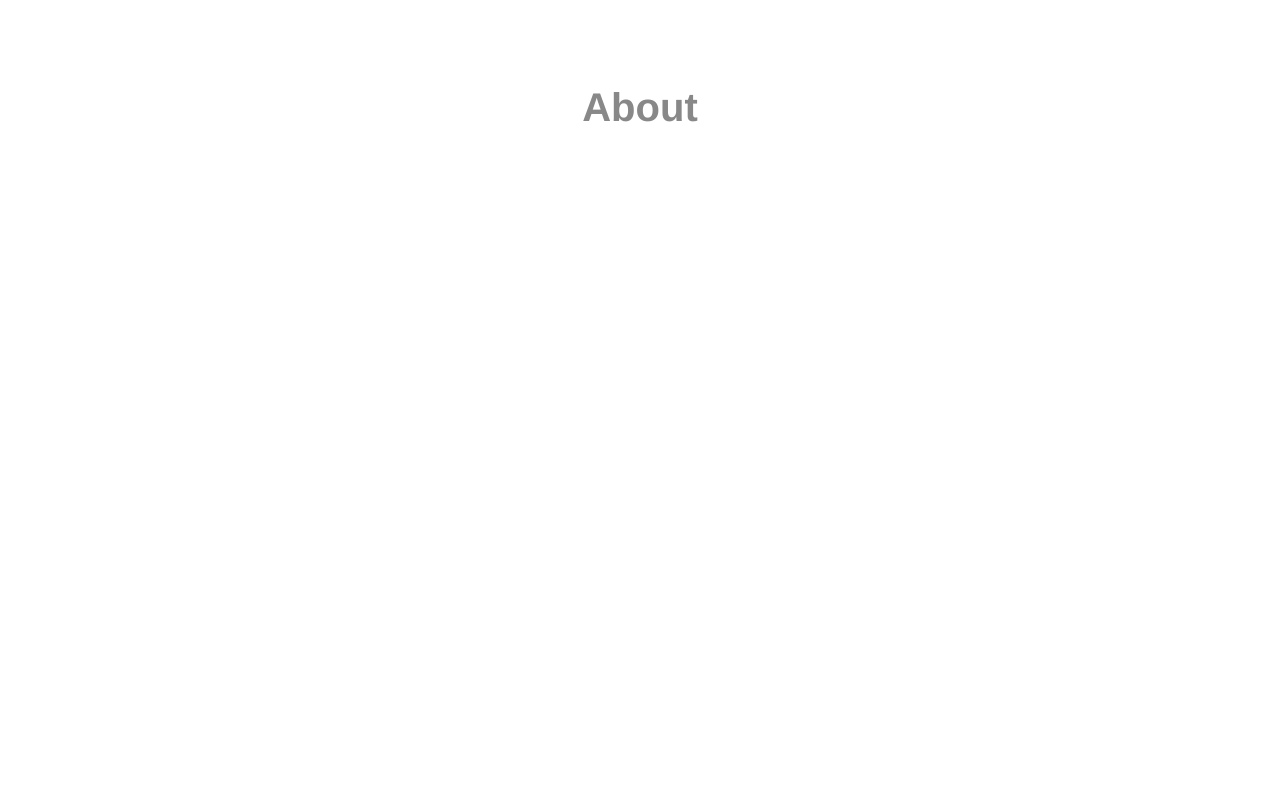
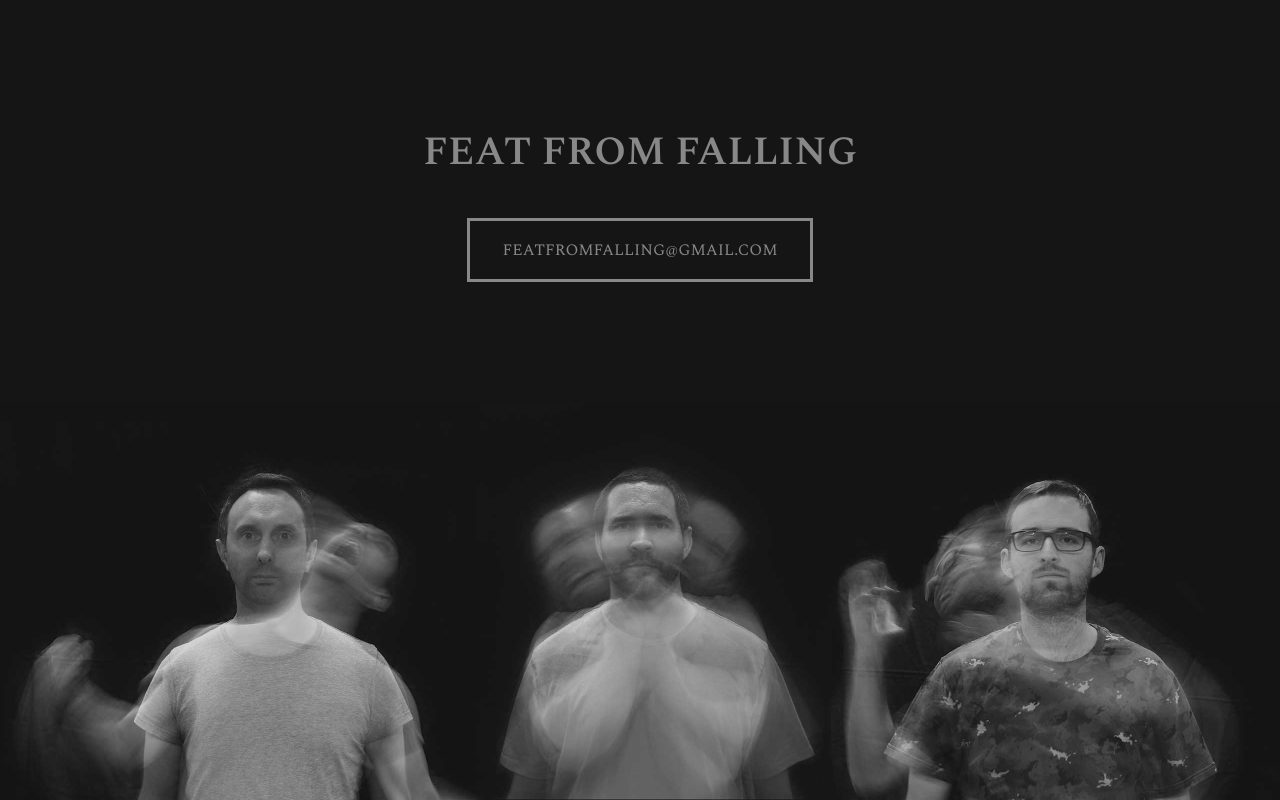
Before and after one commit to ejangi/featfromfalling.com, a website: page src/index.mustache in a window 1280 px wide. Drawn offline with nearby package versions, Linux system fonts and the light colour scheme; files that its build step writes are made by us from their sources.

Commit message:
Basic full screen landing page.

```diff
--- a/src/index.mustache
+++ b/src/index.mustache
@@ -11,11 +11,12 @@
         <title>{{ title }}</title>
         <meta name="description" content="{{ description }}">
         <meta name="viewport" content="width=device-width, initial-scale=1">
+        <link href="https://fonts.googleapis.com/css?family=Spectral:400,400i,600,600i" rel="stylesheet">
     </head>
     <body>
         <!--[if lt IE 8]><div class="alert alert-warning"><p>You are using an <strong>outdated</strong> browser. Please <a href="http://browsehappy.com/">upgrade your browser</a> to improve your experience.</p></div><![endif]-->
         <div id="content">
-            {{> sections/about}}
+            {{> sections/intro}}
         </div>
         <link rel="preload" href="styles/main.css" as="style" onload="this.rel='stylesheet'">
         <script src="scripts/main.js" async defer></script>
--- a/src/sections/about.mustache
+++ /dev/null
@@ -1,5 +0,0 @@
-<div id="about" class="section">
-    <div class="container">
-        <h1>About</h1>
-    </div>
-</div>
--- /dev/null
+++ b/src/sections/intro.mustache
@@ -0,0 +1,6 @@
+<div id="intro" class="section">
+    <div class="container">
+        <h1>Feat From Falling</h1>
+        <p class="actions"><a href="mailto:featfromfalling@gmail.com" class="btn btn-outline">featfromfalling@gmail.com</a></p>
+    </div>
+</div>
--- a/src/styles/_base.scss
+++ b/src/styles/_base.scss
@@ -3,21 +3,40 @@
     box-sizing: border-box;
 }
 
+html,
 body {
-    font-family: Helvetica, Arial, sans-serif;
-    color: $brand-grey;
-    background-color: white;
-    line-height: 120%;
+    width: 100%;
+    height: 100%;
+}
+
+body {
+    font-family: 'Spectral', Helvetica, Arial, sans-serif;
+    color: $brand-grey-light;
+    background-color: #151515;
+    line-height: 125%;
 }
 
 h1 {
     margin-bottom: $margin-bottom;
-    font-size: 30pt;
+    line-height: 125%;
+    font-weight: 600;
+    font-size: 24pt;
     color: $brand-grey-medium;
+    @media (min-width: $screen-md) {
+        font-size: 28pt
+    }
+    @media (min-width: $screen-lg) {
+        font-size: 30pt;
+    }
+    @media (min-width: $screen-xl) {
+        font-size: 36pt;
+    }
 }
 
 h2 {
     margin-bottom: $margin-bottom;
+    line-height: 125%;
+    font-weight: 600;
     font-size: 10pt;
     text-transform: uppercase;
     letter-spacing: .2rem;
@@ -29,6 +48,8 @@ h2 {
 
 h3 {
     margin-bottom: $margin-bottom;
+    line-height: 125%;
+    font-weight: 600;
     font-size: 20pt;
     color: $brand-grey-medium;
     line-height: 120%;
@@ -36,6 +57,8 @@ h3 {
 
 h4 {
     margin-bottom: $margin-bottom;
+    line-height: 125%;
+    font-weight: 600;
     font-size: 8pt;
     text-transform: uppercase;
     letter-spacing: .1rem;
@@ -48,7 +71,12 @@ h4 {
 p,
 ul,
 ol {
+    line-height: 125%;
     margin-bottom: $margin-bottom;
+    font-size: 10pt;
+    @media (min-width: $screen-xs) {
+        font-size: 12pt;
+    }
 }
 
 ul,
@@ -119,3 +147,25 @@ a:focus {
         }
     }
 }
+
+#content {
+    height: 100%;
+}
+
+.btn {
+    display: inline-block;
+    padding: .7rem 1rem;
+    border-width: 3px;
+    border-style: solid;
+    border-color: transparent;
+    text-transform: uppercase;
+    @media (min-width: $screen-md) {
+        padding: 1.2rem 2rem;
+    }
+}
+
+.btn-outline,
+a.btn-outline {
+    color: $brand-grey-medium;
+    border-color: $brand-grey-medium;
+}
--- /dev/null
+++ b/src/styles/_intro.scss
@@ -0,0 +1,26 @@
+#intro {
+    background: url(../images/manic.jpg) no-repeat bottom center;
+    background-size: contain;
+    height: 100%;
+    .container {
+        height: 100%;
+        padding-top: 30%;
+        padding-bottom: 35%;
+
+        h1 {
+            text-transform: uppercase;
+        }
+
+        .actions {
+            text-align: center;
+        }
+
+        @media (min-width: $screen-sm) {
+            padding-top: 20%;
+        }
+
+        @media (min-width: $screen-lg) {
+            padding-top: 10%;
+        }
+    }
+}
--- /dev/null
+++ b/src/styles/_reset.scss
@@ -0,0 +1,48 @@
+/* http://meyerweb.com/eric/tools/css/reset/
+   v2.0 | 20110126
+   License: none (public domain)
+*/
+
+html, body, div, span, applet, object, iframe,
+h1, h2, h3, h4, h5, h6, p, blockquote, pre,
+a, abbr, acronym, address, big, cite, code,
+del, dfn, em, img, ins, kbd, q, s, samp,
+small, strike, strong, sub, sup, tt, var,
+b, u, i, center,
+dl, dt, dd, ol, ul, li,
+fieldset, form, label, legend,
+table, caption, tbody, tfoot, thead, tr, th, td,
+article, aside, canvas, details, embed,
+figure, figcaption, footer, header, hgroup,
+menu, nav, output, ruby, section, summary,
+time, mark, audio, video {
+    margin: 0;
+    padding: 0;
+    border: 0;
+    font-size: 100%;
+    font: inherit;
+    vertical-align: baseline;
+}
+/* HTML5 display-role reset for older browsers */
+article, aside, details, figcaption, figure,
+footer, header, hgroup, menu, nav, section {
+    display: block;
+}
+body {
+    line-height: 1;
+}
+ol, ul {
+    list-style: none;
+}
+blockquote, q {
+    quotes: none;
+}
+blockquote:before, blockquote:after,
+q:before, q:after {
+    content: '';
+    content: none;
+}
+table {
+    border-collapse: collapse;
+    border-spacing: 0;
+}
--- a/src/styles/_variables.scss
+++ b/src/styles/_variables.scss
@@ -10,6 +10,7 @@ $brand-grey-lightest:       #EEEEEE;
 $brand-grey-light:          #BBBBBB;
 $brand-grey-medium:         #888888;
 $brand-grey:                #555555;
+$brand-grey-dark:           #222222;
 $brand-pink-light:          #f5dadf;
 $brand-pink-dark:           #f1c4cd;
 $brand-red:                 #DE123B;
--- a/src/styles/main.scss
+++ b/src/styles/main.scss
@@ -1,2 +1,4 @@
+@import 'reset';
 @import 'variables';
 @import 'base';
+@import 'intro';
```
Also changed, not shown: src/images/manic.jpg (added).
